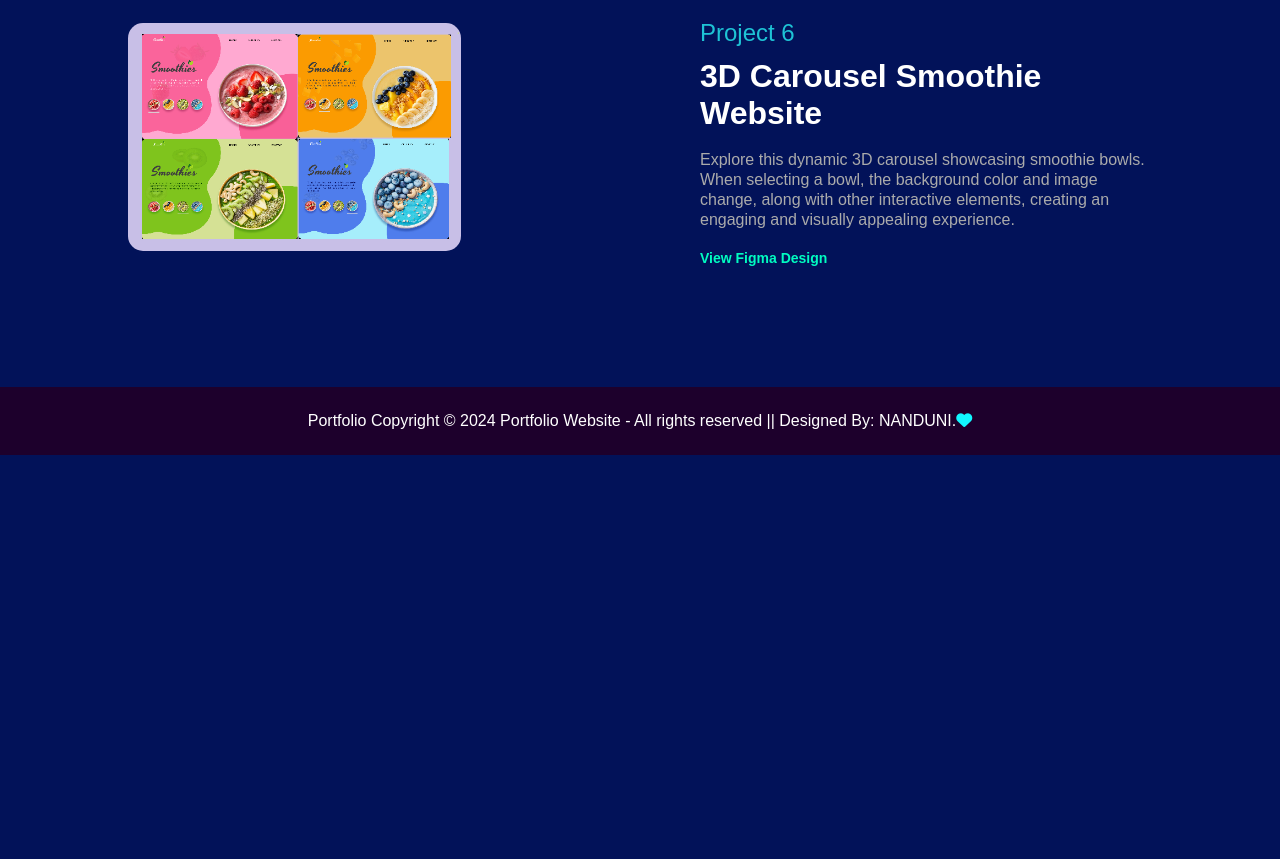
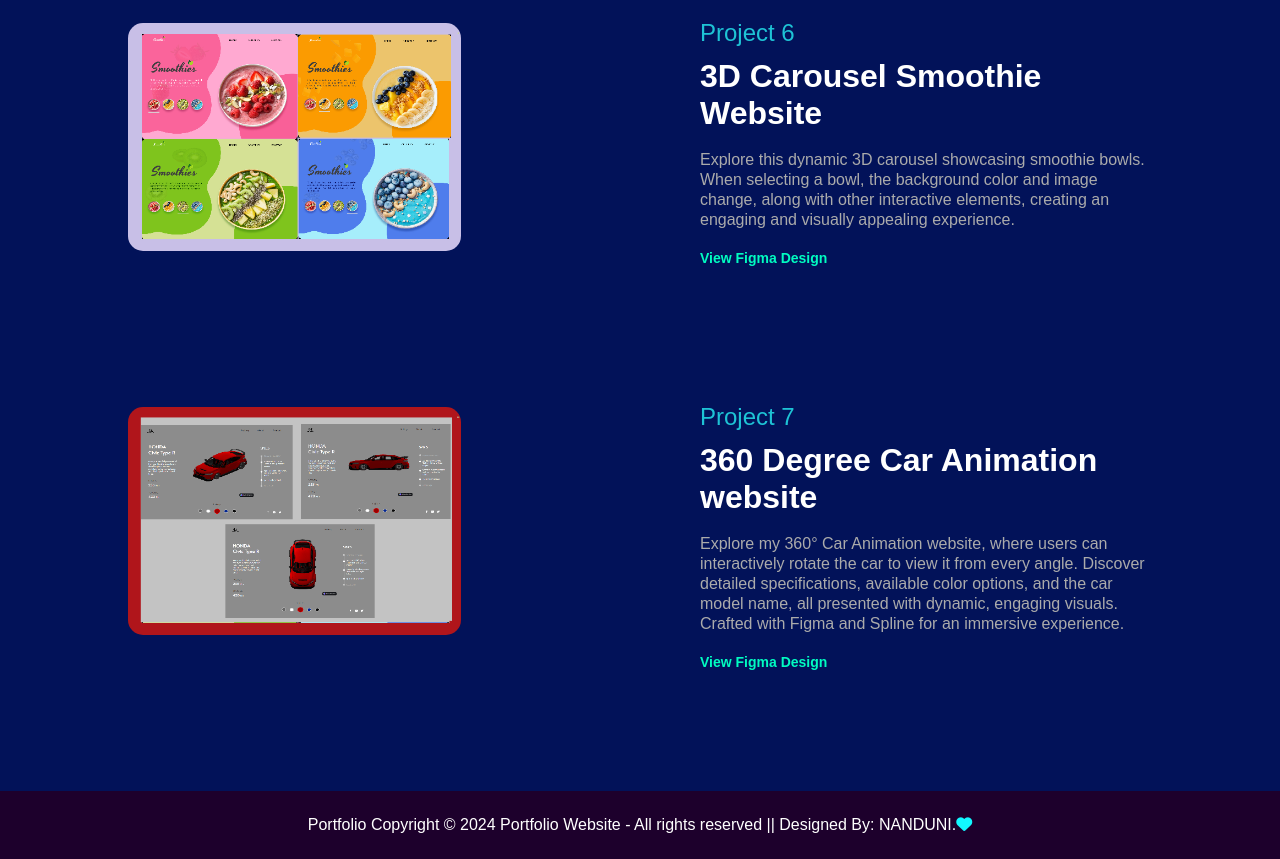
Before and after one commit to naduniAnjana/Portfolio-Website.github.io, a plain HTML site: page projects.html in a window 1280 px wide. Shown: the part 6975-7834 px from the top of the page. Before the commit the page ends 7430 px from the top, so only its background shows below. Drawn offline with Linux system fonts and the light colour scheme.

Commit message:
adding 360 degree car animation

```diff
--- a/projects.html
+++ b/projects.html
@@ -357,6 +357,24 @@
                     </div>
                 </div><br><br><br><br><br>
 
+                <div class="row">
+                    <div class="folio-col-1">
+                        <img src="images/car.png" alt="car">
+                    </div>
+                    <div class="folio-col-2">
+                        <p id="topic">Project 7</p>
+                        <h1 class="sub">360 Degree Car Animation website</h1><br>
+                        <p>
+                            Explore my 360° Car Animation website, where users can interactively rotate the car to view
+                            it from every angle. Discover detailed specifications, available color options, and the
+                            car model name, all presented with dynamic, engaging visuals. Crafted with Figma and
+                            Spline for an immersive experience.
+                        </p>
+                        <!-- <a href="YOUR_FIGMA_LINK" target="_blank">View Figma Design</a> -->
+                        <a href="https://www.figma.com/design/P9yh99FOCohZJgTIDnXvGi/Figma-360-Degree-Car-Animation?node-id=0-1&t=fEJSEoQ5i2PHXDKU-0">View Figma Design</a>
+                    </div>
+                </div><br><br><br><br><br>
+
             </div>
             <div class="copyright">
                 <p>Portfolio Copyright &copy; 2024 Portfolio Website - All rights reserved || Designed By: NANDUNI.<i class="fa-solid fa-heart"></i></p>
```
Also changed, not shown: images/car.png (added).
